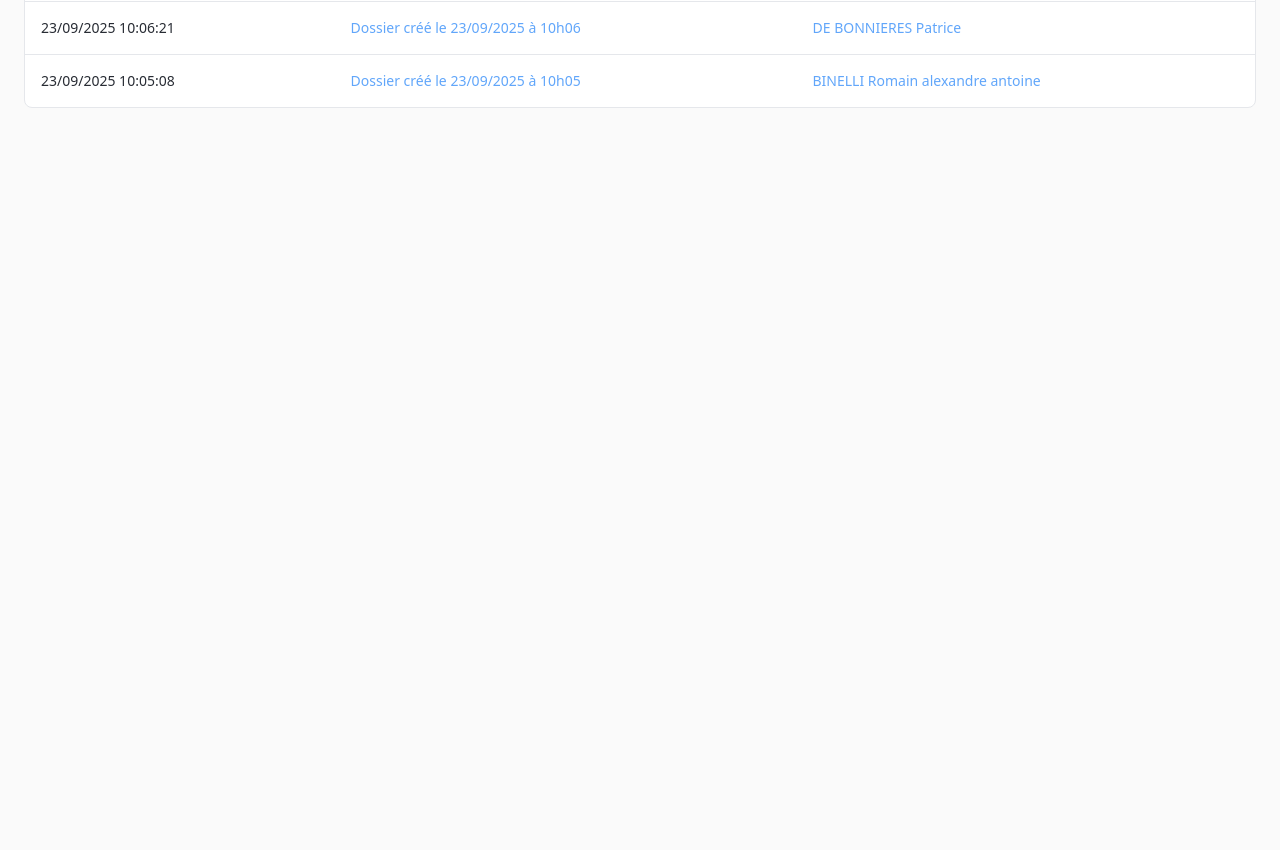
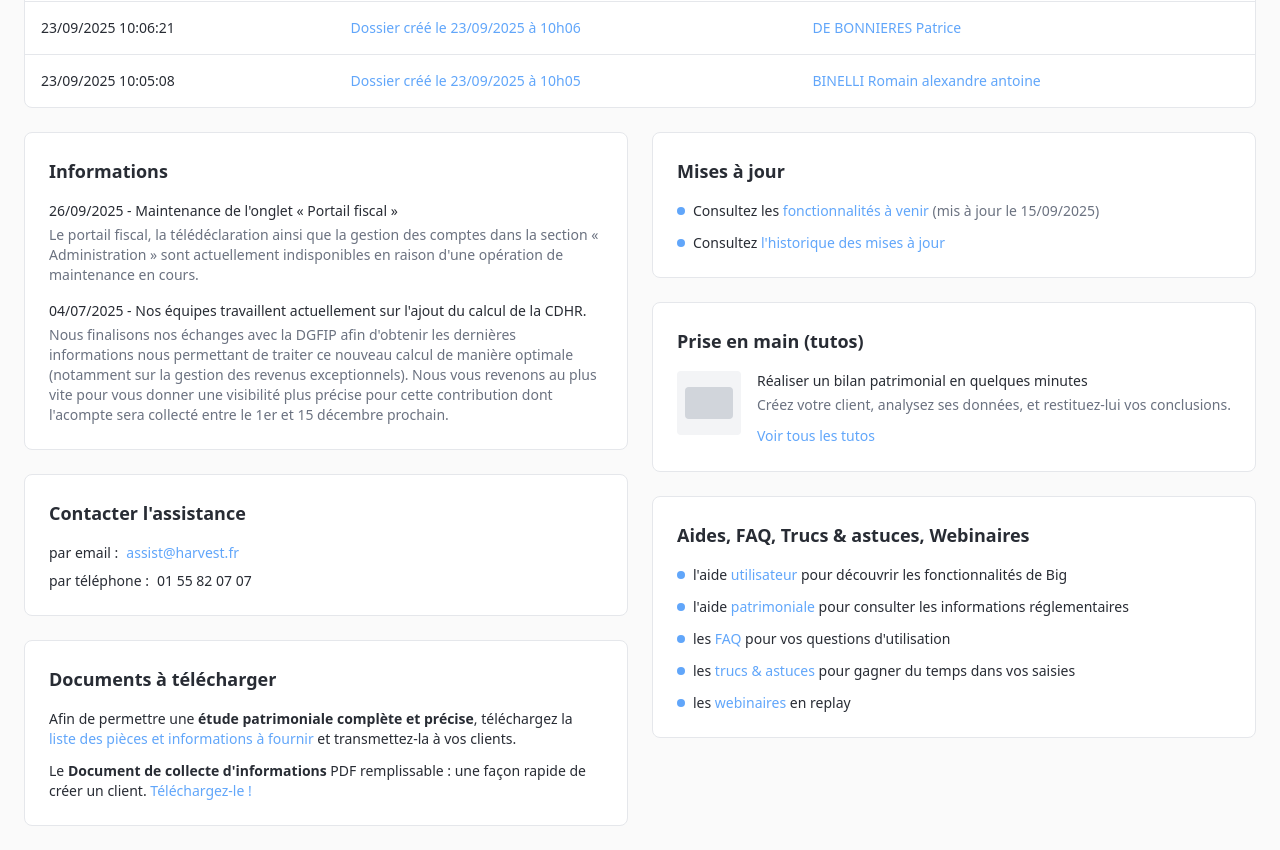
Before and after one commit to reregd/capture-copycat, a React (Vite) app: page / in a window 1280 px wide. Shown: the part 500-1350 px from the top of the page. Before the commit the page ends 800 px from the top, so only its background shows below. Built offline with nearby package versions, Linux system fonts and the light colour scheme; the HTML template or start-up script is replaced by a standard one.

Commit message:
Improve dashboard layout

```diff
--- a/src/pages/Dashboard.tsx
+++ b/src/pages/Dashboard.tsx
@@ -90,6 +90,154 @@ export default function Dashboard() {
           </TableBody>
         </Table>
       </div>
+
+      {/* Bottom sections */}
+      <div className="grid grid-cols-1 lg:grid-cols-2 gap-6">
+        {/* Left column */}
+        <div className="space-y-6">
+          {/* Informations section */}
+          <div className="bg-white rounded-lg border p-6">
+            <h2 className="text-lg font-semibold mb-4">Informations</h2>
+            <div className="space-y-4">
+              <div>
+                <div className="text-sm font-medium text-foreground mb-1">26/09/2025 - Maintenance de l'onglet « Portail fiscal »</div>
+                <p className="text-sm text-muted-foreground">
+                  Le portail fiscal, la télédéclaration ainsi que la gestion des comptes dans la section « Administration » sont actuellement
+                  indisponibles en raison d'une opération de maintenance en cours.
+                </p>
+              </div>
+              <div>
+                <div className="text-sm font-medium text-foreground mb-1">04/07/2025 - Nos équipes travaillent actuellement sur l'ajout du calcul de la CDHR.</div>
+                <p className="text-sm text-muted-foreground">
+                  Nous finalisons nos échanges avec la DGFIP afin d'obtenir les dernières informations nous permettant de traiter ce nouveau calcul de manière optimale (notamment sur la gestion
+                  des revenus exceptionnels). Nous vous revenons au plus vite pour vous donner une visibilité plus précise pour cette contribution
+                  dont l'acompte sera collecté entre le 1er et 15 décembre prochain.
+                </p>
+              </div>
+            </div>
+          </div>
+
+          {/* Contacter l'assistance section */}
+          <div className="bg-white rounded-lg border p-6">
+            <h2 className="text-lg font-semibold mb-4">Contacter l'assistance</h2>
+            <div className="space-y-2">
+              <div className="flex items-center space-x-2">
+                <span className="text-sm">par email :</span>
+                <a href="mailto:assist@harvest.fr" className="text-primary hover:underline text-sm">assist@harvest.fr</a>
+              </div>
+              <div className="flex items-center space-x-2">
+                <span className="text-sm">par téléphone :</span>
+                <span className="text-sm font-medium">01 55 82 07 07</span>
+              </div>
+            </div>
+          </div>
+
+          {/* Documents à télécharger section */}
+          <div className="bg-white rounded-lg border p-6">
+            <h2 className="text-lg font-semibold mb-4">Documents à télécharger</h2>
+            <div className="space-y-3">
+              <div className="text-sm">
+                Afin de permettre une <strong>étude patrimoniale complète et précise</strong>, téléchargez la{" "}
+                <a href="#" className="text-primary hover:underline">liste des pièces et informations à fournir</a>{" "}
+                et transmettez-la à vos clients.
+              </div>
+              <div className="text-sm">
+                Le <strong>Document de collecte d'informations</strong> PDF remplissable : une façon rapide de créer un client.{" "}
+                <a href="#" className="text-primary hover:underline">Téléchargez-le !</a>
+              </div>
+            </div>
+          </div>
+        </div>
+
+        {/* Right column */}
+        <div className="space-y-6">
+          {/* Mises à jour section */}
+          <div className="bg-white rounded-lg border p-6">
+            <h2 className="text-lg font-semibold mb-4">Mises à jour</h2>
+            <div className="space-y-3">
+              <div className="flex items-center space-x-2">
+                <span className="w-2 h-2 bg-primary rounded-full"></span>
+                <span className="text-sm">
+                  Consultez les{" "}
+                  <a href="#" className="text-primary hover:underline">fonctionnalités à venir</a>{" "}
+                  <span className="text-muted-foreground">(mis à jour le 15/09/2025)</span>
+                </span>
+              </div>
+              <div className="flex items-center space-x-2">
+                <span className="w-2 h-2 bg-primary rounded-full"></span>
+                <span className="text-sm">
+                  Consultez{" "}
+                  <a href="#" className="text-primary hover:underline">l'historique des mises à jour</a>
+                </span>
+              </div>
+            </div>
+          </div>
+
+          {/* Prise en main section */}
+          <div className="bg-white rounded-lg border p-6">
+            <h2 className="text-lg font-semibold mb-4">Prise en main (tutos)</h2>
+            <div className="flex items-start space-x-4">
+              <div className="w-16 h-16 bg-gray-100 rounded flex-shrink-0 flex items-center justify-center">
+                <div className="w-12 h-8 bg-gray-300 rounded"></div>
+              </div>
+              <div className="flex-1">
+                <h3 className="font-medium text-sm mb-1">Réaliser un bilan patrimonial en quelques minutes</h3>
+                <p className="text-sm text-muted-foreground mb-2">
+                  Créez votre client, analysez ses données, et restituez-lui vos conclusions.
+                </p>
+                <a href="#" className="text-primary hover:underline text-sm">Voir tous les tutos</a>
+              </div>
+            </div>
+          </div>
+
+          {/* Aides, FAQ section */}
+          <div className="bg-white rounded-lg border p-6">
+            <h2 className="text-lg font-semibold mb-4">Aides, FAQ, Trucs & astuces, Webinaires</h2>
+            <div className="space-y-3">
+              <div className="flex items-center space-x-2">
+                <span className="w-2 h-2 bg-primary rounded-full"></span>
+                <span className="text-sm">
+                  l'aide{" "}
+                  <a href="#" className="text-primary hover:underline">utilisateur</a>{" "}
+                  pour découvrir les fonctionnalités de Big
+                </span>
+              </div>
+              <div className="flex items-center space-x-2">
+                <span className="w-2 h-2 bg-primary rounded-full"></span>
+                <span className="text-sm">
+                  l'aide{" "}
+                  <a href="#" className="text-primary hover:underline">patrimoniale</a>{" "}
+                  pour consulter les informations réglementaires
+                </span>
+              </div>
+              <div className="flex items-center space-x-2">
+                <span className="w-2 h-2 bg-primary rounded-full"></span>
+                <span className="text-sm">
+                  les{" "}
+                  <a href="#" className="text-primary hover:underline">FAQ</a>{" "}
+                  pour vos questions d'utilisation
+                </span>
+              </div>
+              <div className="flex items-center space-x-2">
+                <span className="w-2 h-2 bg-primary rounded-full"></span>
+                <span className="text-sm">
+                  les{" "}
+                  <a href="#" className="text-primary hover:underline">trucs & astuces</a>{" "}
+                  pour gagner du temps dans vos saisies
+                </span>
+              </div>
+              <div className="flex items-center space-x-2">
+                <span className="w-2 h-2 bg-primary rounded-full"></span>
+                <span className="text-sm">
+                  les{" "}
+                  <a href="#" className="text-primary hover:underline">webinaires</a>{" "}
+                  en replay
+                </span>
+              </div>
+            </div>
+          </div>
+        </div>
+      </div>
     </div>
   );
 }
```
